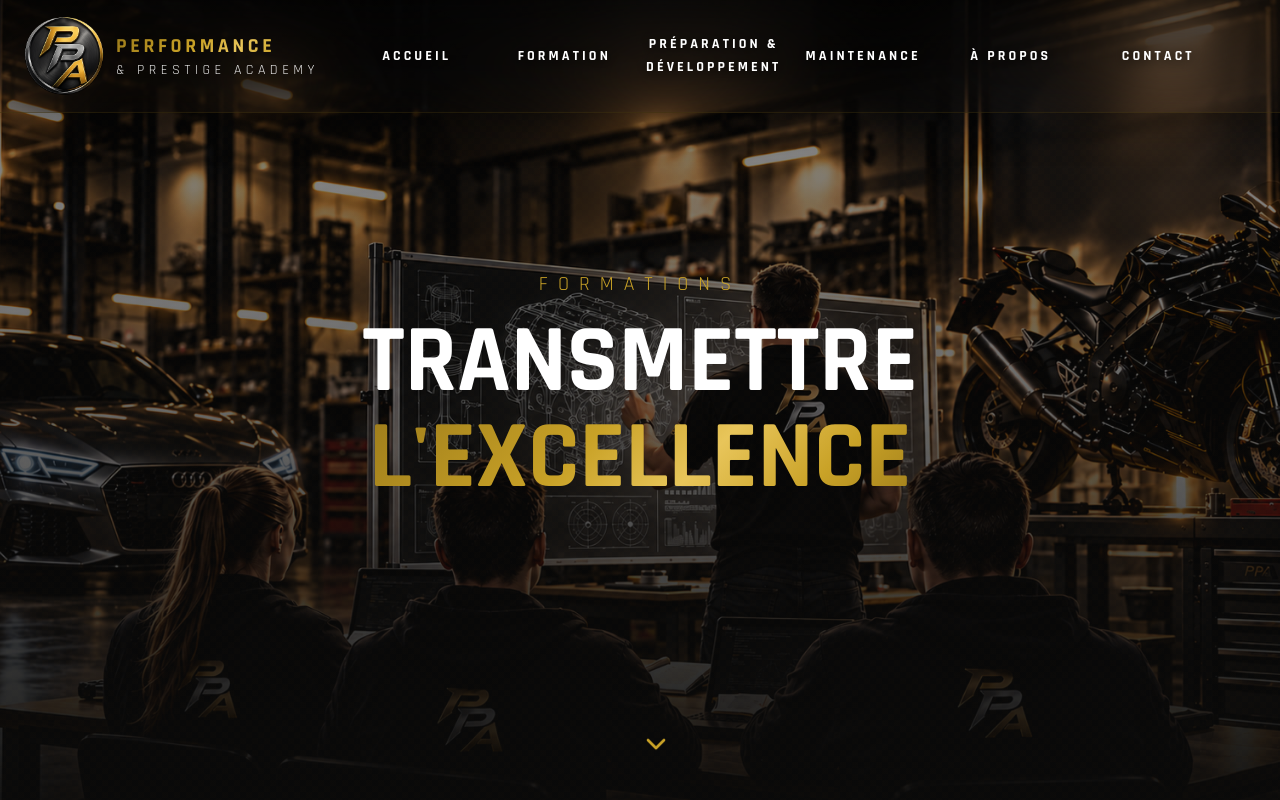
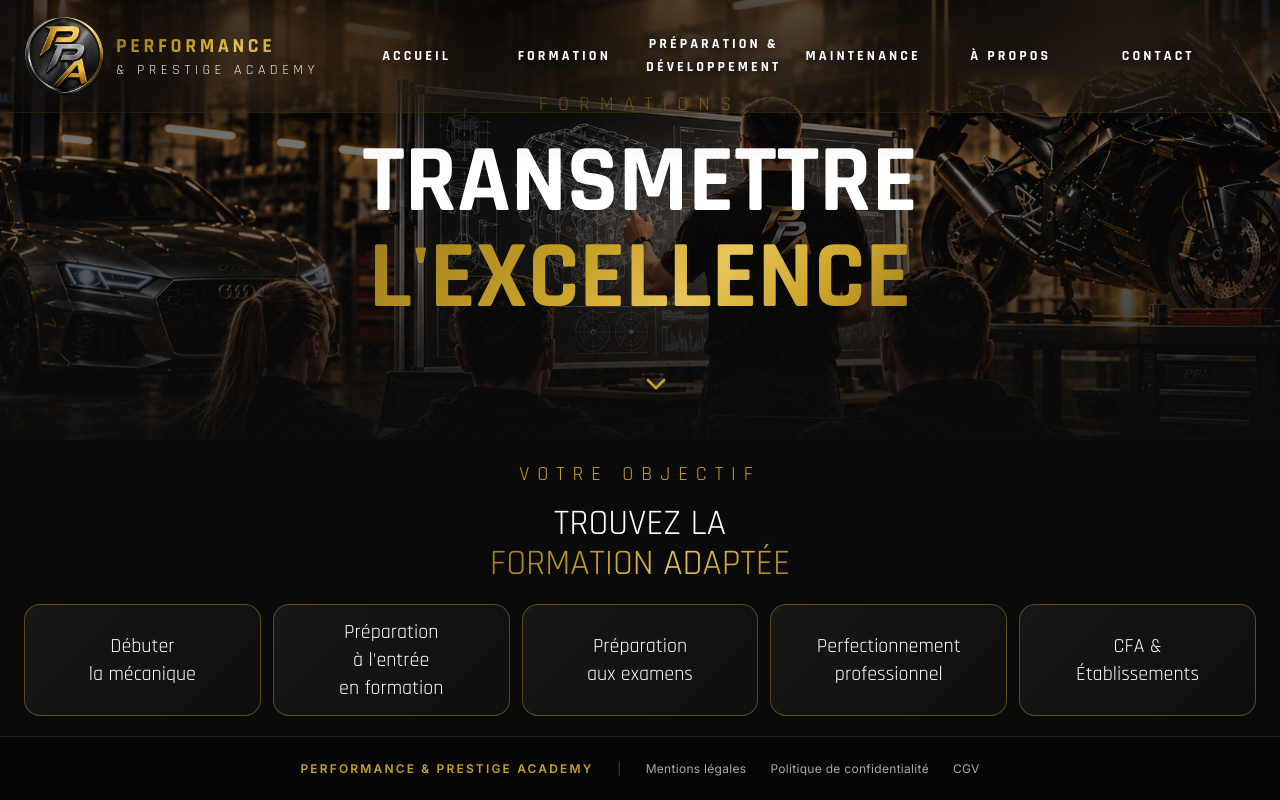
Before and after one commit to PerformancePrestigeAcademy/performance-prestige-academy, a React (Vite) app: page /formation in a window 1280 px wide. Shown: the top 800 px of the page. Built offline with nearby package versions, Linux system fonts and the light colour scheme.

Commit message:
PATCH 032 v18

```diff
--- a/src/Pages/FormationPage.tsx
+++ b/src/Pages/FormationPage.tsx
@@ -39,13 +39,16 @@ Performance & Prestige Academy
 "
         />
 
-             {/* Hero */}
+             {/* Premier écran : Hero + navigation + bandeau légal */}
+        <main className="lg:h-[100svh] lg:min-h-[636px] lg:grid lg:grid-rows-[55%_minmax(0,1fr)_64px] lg:overflow-hidden">
+          <div className="min-h-0 overflow-hidden [&>section]:!h-full [&>section]:!min-h-0 [&>section]:!max-h-full">
             <HeroPage
               surTitre="FORMATIONS"
               titre="TRANSMETTRE"
               titreGold="L'EXCELLENCE"
               image="/images/heroformation.png"
             />
+          </div>
 
 
 
@@ -70,17 +73,17 @@ Performance & Prestige Academy
 
 
 
-<section id="objectif" className="scroll-mt-32 py-20 bg-[#0A0A0A]">
-
-     <div className="max-w-7xl mx-auto px-6">
-
-         <div className="text-center mb-14">
+<section id="objectif" className="scroll-mt-32 py-20 bg-[#0A0A0A] lg:py-0 lg:min-h-0 lg:flex lg:items-center lg:overflow-hidden">
+
+     <div className="max-w-7xl mx-auto w-full px-6 lg:py-3">
+
+         <div className="text-center mb-14 lg:mb-5">
 
          <p className="font-racing text-xl tracking-[0.4em] text-[#C9A227] mb-4">
          VOTRE OBJECTIF
          </p>
 
-         <h2 className="font-racing text-5xl">
+         <h2 className="font-racing text-5xl lg:text-3xl xl:text-4xl">
          TROUVEZ LA
          <br />
          <span className="gold-gradient">
@@ -91,11 +94,11 @@ Performance & Prestige Academy
          </div>
 
 
-         <div className="grid md:grid-cols-2 lg:grid-cols-5 gap-6">
+         <div className="grid md:grid-cols-2 lg:grid-cols-5 gap-6 lg:gap-3">
 
          <a
          href="#formation-mecanique"
-         className="bg-dark-card service-card gold-border rounded-2xl h-56 p-8 flex items-center justify-center text-center hover:-translate-y-2 transition-all duration-300"
+         className="bg-dark-card service-card gold-border rounded-2xl h-56 p-8 lg:h-auto lg:min-h-[112px] lg:p-3 flex items-center justify-center text-center hover:-translate-y-2 transition-all duration-300"
          >
          <h3 className="font-racing text-xl">
          Débuter
@@ -106,7 +109,7 @@ Performance & Prestige Academy
 
          <a
          href="#preparation"
-         className="bg-dark-card service-card gold-border rounded-2xl h-56 p-8 flex items-center justify-center text-center hover:-translate-y-2 transition-all duration-300"
+         className="bg-dark-card service-card gold-border rounded-2xl h-56 p-8 lg:h-auto lg:min-h-[112px] lg:p-3 flex items-center justify-center text-center hover:-translate-y-2 transition-all duration-300"
          >
          <h3 className="font-racing text-xl">
          Préparation
@@ -119,7 +122,7 @@ Performance & Prestige Academy
 
          <a
          href="#examens"
-         className="bg-dark-card service-card gold-border rounded-2xl h-56 p-8 flex items-center justify-center text-center hover:-translate-y-2 transition-all duration-300"
+         className="bg-dark-card service-card gold-border rounded-2xl h-56 p-8 lg:h-auto lg:min-h-[112px] lg:p-3 flex items-center justify-center text-center hover:-translate-y-2 transition-all duration-300"
          >
          <h3 className="font-racing text-xl">
          Préparation
@@ -130,7 +133,7 @@ Performance & Prestige Academy
 
          <a
          href="#perfectionnement"
-         className="bg-dark-card service-card gold-border rounded-2xl h-56 p-8 flex items-center justify-center text-center hover:-translate-y-2 transition-all duration-300"
+         className="bg-dark-card service-card gold-border rounded-2xl h-56 p-8 lg:h-auto lg:min-h-[112px] lg:p-3 flex items-center justify-center text-center hover:-translate-y-2 transition-all duration-300"
          >
          <h3 className="font-racing text-xl">
          Perfectionnement
@@ -141,7 +144,7 @@ Performance & Prestige Academy
 
          <a
          href="#cfa"
-         className="bg-dark-card service-card gold-border rounded-2xl h-56 p-8 flex items-center justify-center text-center hover:-translate-y-2 transition-all duration-300"
+         className="bg-dark-card service-card gold-border rounded-2xl h-56 p-8 lg:h-auto lg:min-h-[112px] lg:p-3 flex items-center justify-center text-center hover:-translate-y-2 transition-all duration-300"
          >
          <h3 className="font-racing text-xl">
           CFA &
@@ -155,6 +158,15 @@ Performance & Prestige Academy
      </div>
 
 </section>
+
+          <div className="hidden lg:flex items-center justify-center gap-6 border-t border-white/10 bg-[#050505] px-6 text-xs tracking-wide text-[#A8A9AD]">
+            <span className="text-[#C9A227] font-semibold tracking-[0.18em]">PERFORMANCE & PRESTIGE ACADEMY</span>
+            <span className="text-white/25">|</span>
+            <a href="/mentions-legales" className="hover:text-[#C9A227] transition-colors">Mentions légales</a>
+            <a href="/politique-de-confidentialite" className="hover:text-[#C9A227] transition-colors">Politique de confidentialité</a>
+            <a href="/cgv" className="hover:text-[#C9A227] transition-colors">CGV</a>
+          </div>
+        </main>
 
 
 
@@ -1696,7 +1708,9 @@ Performance & Prestige Academy
 
 </section>
 
+<div className="lg:hidden">
   <Footer />
+</div>
 
 <FormationModal
   formation={selectedFormation}
```
Lines whose indentation alone changed are shown as unchanged.
